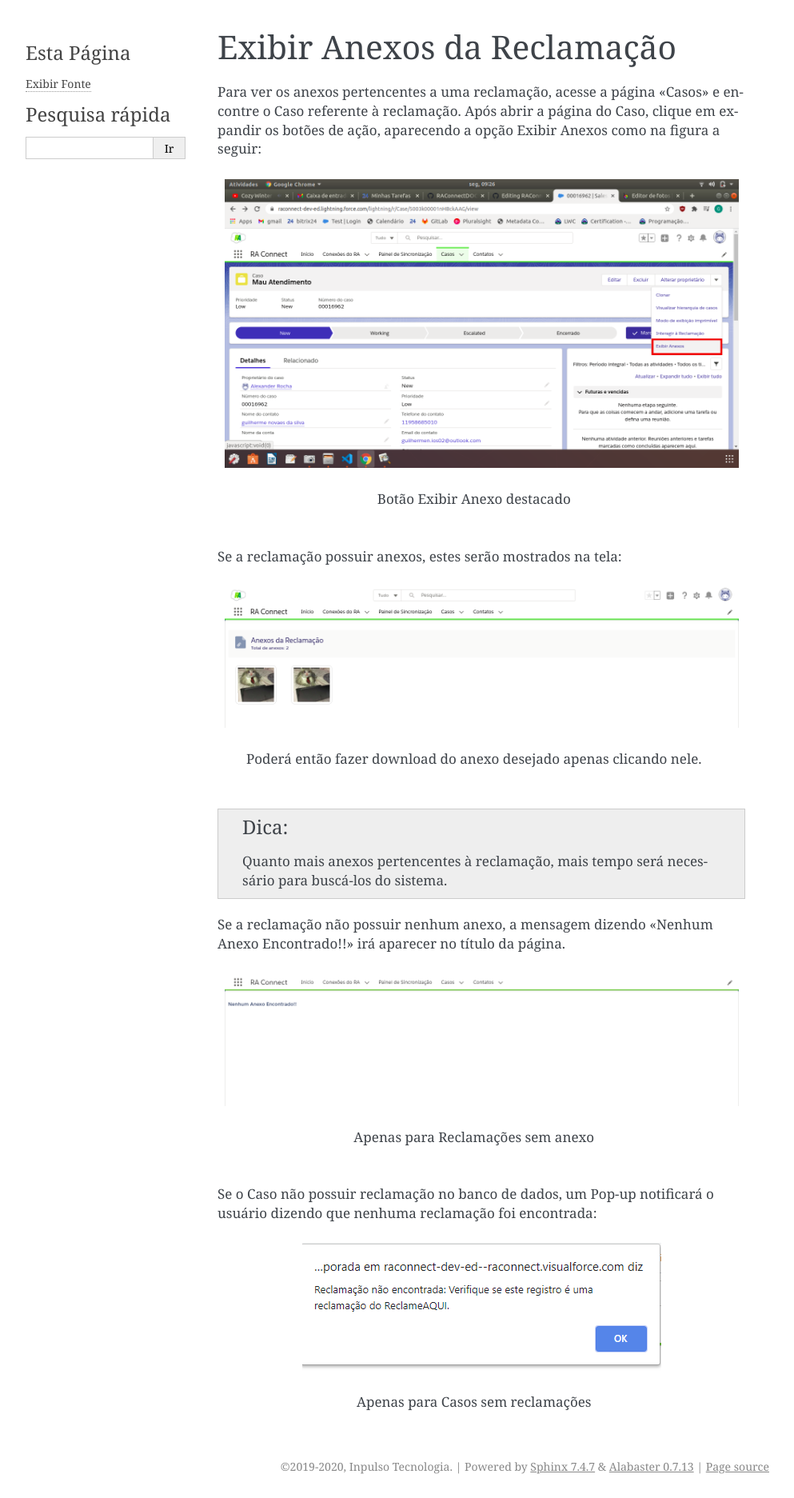
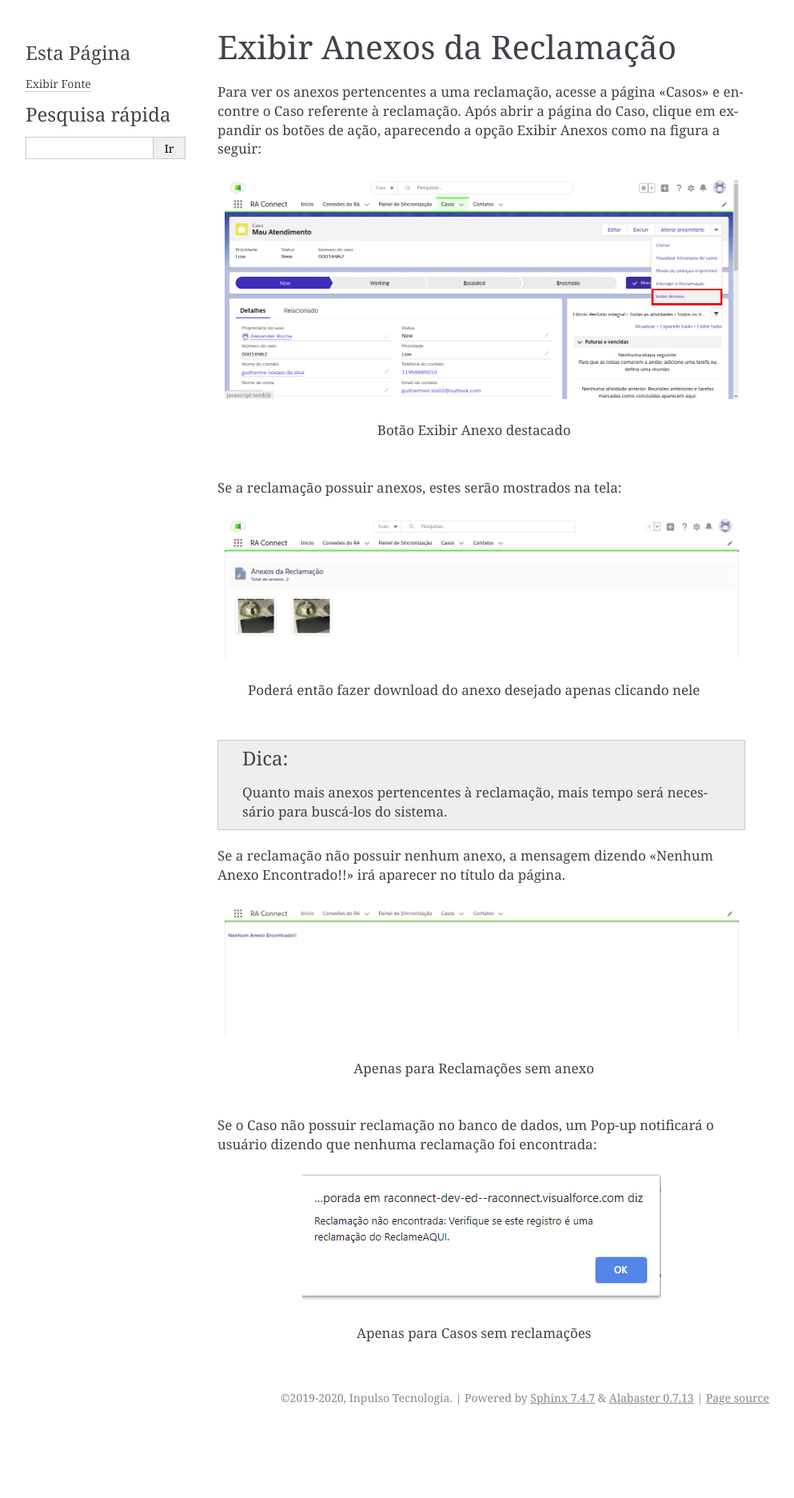
Before and after one commit to Inpulso-Tecnologia/RAConnectDOCFull, a Sphinx documentation site: the page built from docs/Funcional/exibir_anexos.rst, in a window 1280 px wide. Shown: the whole page at 80% size, without its empty margins (148-1141 px from the left). Built offline with Sphinx 7.4.7, drawn with Linux system fonts in a browser that asks for light colours; after the commit the page ends 1787 px from its top, so only the background shows below that.

```diff
--- a/docs/Funcional/exibir_anexos.rst
+++ b/docs/Funcional/exibir_anexos.rst
@@ -17,10 +17,11 @@ Se a reclamação possuir anexos, estes serão mostrados na tela:
     :alt: Solidity logo
     :align: center
 
-    Poderá então fazer download do anexo desejado apenas clicando nele.
+    Poderá então fazer download do anexo desejado apenas clicando nele
 
 
 .. Hint:: Quanto mais anexos pertencentes à reclamação, mais tempo será necessário para buscá-los do sistema.
+
 
 Se a reclamação não possuir nenhum anexo, a mensagem dizendo "Nenhum Anexo Encontrado!!" irá aparecer no título da página.
 
@@ -30,6 +31,7 @@ Se a reclamação não possuir nenhum anexo, a mensagem dizendo "Nenhum Anexo En
 
     Apenas para Reclamações sem anexo
 
+
 Se o Caso não possuir reclamação no banco de dados, um Pop-up notificará o usuário dizendo que nenhuma reclamação foi encontrada:
 
 .. figure:: img/pop-up.png
```
Also changed, not shown: docs/Funcional/img/botaoExibirAnexos.png.
